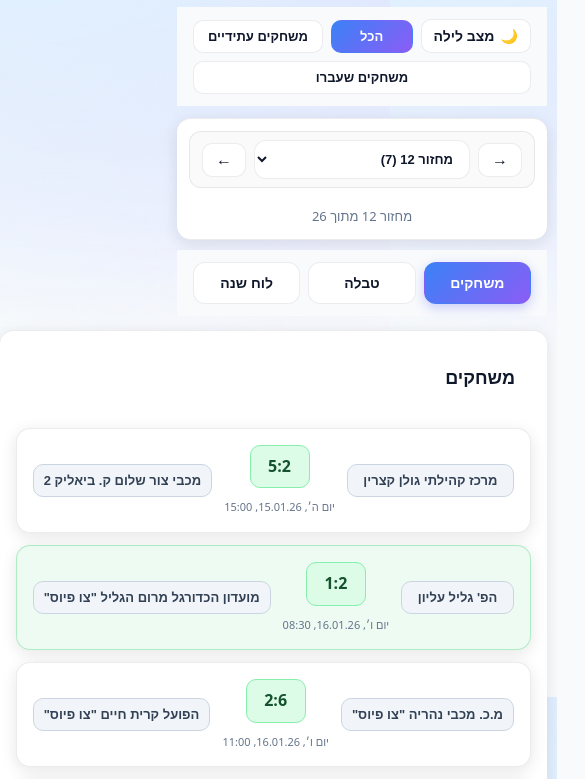
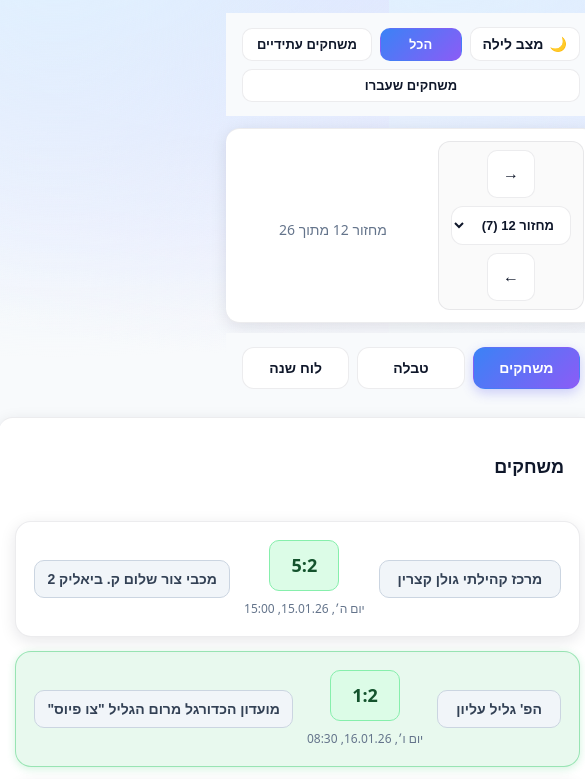
Before and after one commit to mozesor/Galil, a plain HTML site: page index.html in a window 390 px wide. Shown: the part 147-926 px from the top of the page, 585 px wide, since content can reach past the window. Drawn offline with Linux system fonts and the light colour scheme.

Commit message:
Update index.html

```diff
--- a/index.html
+++ b/index.html
@@ -522,100 +522,122 @@ td.scoreCell{text-align:center;}
 .gameCard{display:none;} /* only mobile */
 
 @media (max-width: 720px){
+  body{
+    padding: 0;
+    margin: 0;
+  }
   .wrap{
-    padding: 0 0 80px;
+    padding: 0;
+    margin: 0;
     max-width: 100%;
+    width: 100%;
   }
   .header{
     margin: 0;
-    padding: 20px 16px 16px;
+    padding: 24px 16px 18px;
     background: linear-gradient(135deg, #dbeafe 0%, #e0e7ff 100%);
+    width: 100%;
   }
   .header h1{
-    font-size:24px;
-    margin:0 0 8px;
+    font-size: 26px;
+    margin: 0 0 8px;
   }
   .header p{
-    font-size:13px;
-    margin:0;
-    line-height:1.4;
+    font-size: 13px;
+    margin: 0;
+    line-height: 1.5;
   }
 
   .topBar{
-    padding: 12px 16px;
+    padding: 14px 16px;
+    margin: 0;
     background: #f8fafc;
+    width: 100%;
     flex-direction: row;
-    gap: 8px;
+    gap: 10px;
     flex-wrap: wrap;
   }
   .filterGroup{
     width: 100%;
     justify-content: stretch;
-    gap: 6px;
+    gap: 8px;
   }
   .filterBtn{
     flex: 1;
-    padding: 10px 8px;
-    font-size: 12px;
+    padding: 11px 10px;
+    font-size: 13px;
     white-space: nowrap;
   }
   .themeToggle{
-    padding: 10px 14px;
-    font-size: 13px;
+    padding: 11px 16px;
+    font-size: 14px;
   }
 
   #errorBox{
-    margin: 12px 16px;
+    margin: 14px 16px;
     border-radius: 12px;
   }
 
   .controls{
-    padding: 16px;
+    padding: 18px 16px;
     margin: 0;
     border-radius: 0;
     border-left: none;
     border-right: none;
+    width: 100%;
   }
   .controlsRow{
     justify-content: center;
-    gap: 10px;
+    gap: 12px;
+    flex-wrap: nowrap;
   }
   .roundBox{
-    padding: 10px 14px;
-    gap: 10px;
+    padding: 12px 16px;
+    gap: 12px;
     flex: 1;
     max-width: 100%;
+    display: flex;
+    align-items: center;
+    justify-content: space-between;
   }
   .iconBtn{
     padding: 12px 16px;
-    font-size: 18px;
-    min-width: 44px;
+    font-size: 20px;
+    min-width: 48px;
+    height: 48px;
+    display: flex;
+    align-items: center;
+    justify-content: center;
   }
   .select{
-    min-width: 180px;
+    min-width: 0;
     flex: 1;
+    font-size: 15px;
+    padding: 12px 16px;
+  }
+  .sub{
     font-size: 14px;
-    padding: 12px 14px;
-  }
-  .sub{
-    font-size: 13px;
-    margin-top: 8px;
+    margin-top: 10px;
+    text-align: center;
   }
 
   .tabs{
-    gap: 6px;
+    gap: 8px;
     margin: 0;
-    padding: 12px 16px;
+    padding: 14px 16px;
     background: #f8fafc;
+    width: 100%;
   }
   .tabBtn{
     padding: 14px 12px;
-    font-size: 14px;
+    font-size: 15px;
     flex: 1;
   }
 
   .grid{
     padding: 0;
+    margin: 0;
+    width: 100%;
   }
 
   .card{
@@ -623,33 +645,36 @@ td.scoreCell{text-align:center;}
     border-left: none;
     border-right: none;
     margin: 0;
+    width: 100%;
   }
 
   .panelTitle{
-    font-size: 18px;
-    padding: 16px 16px 12px;
+    font-size: 20px;
+    padding: 18px 16px 14px;
     margin: 0;
   }
 
   /* Switch to cards view on mobile */
-  .gamesTable{display:none;}
+  .gamesTable{display: none;}
   .gamesCards{
     display: block;
-    padding: 0 16px 16px;
+    padding: 0 16px 20px;
+    width: 100%;
   }
   .gamesCards .gameCard{
     display: block;
-    margin: 12px 0;
-    padding: 16px;
+    margin: 14px 0;
+    padding: 18px;
     border: 1px solid var(--border);
-    border-radius: 14px;
-    background: #fff;
+    border-radius: 16px;
+    background: var(--card);
     box-shadow: var(--shadow);
     transition: all 0.2s ease;
   }
   .gamesCards .gameCard.hl{
-    background: rgba(34,197,94,0.08);
-    border-color: rgba(34,197,94,0.3);
+    background: rgba(34,197,94,0.1);
+    border-color: rgba(34,197,94,0.4);
+    box-shadow: 0 2px 8px rgba(34,197,94,0.2);
   }
   .gamesCards .gameCard:active{
     transform: scale(0.98);
@@ -657,7 +682,7 @@ td.scoreCell{text-align:center;}
   .gcRow{
     display: grid;
     grid-template-columns: 1fr auto 1fr;
-    gap: 12px;
+    gap: 14px;
     align-items: center;
   }
   .gcTeam{
@@ -671,27 +696,27 @@ td.scoreCell{text-align:center;}
     max-width: 100%;
     width: 100%;
     text-align: center;
-    font-size: 13px;
-    padding: 8px 10px;
+    font-size: 14px;
+    padding: 9px 12px;
     word-break: break-word;
+    line-height: 1.3;
   }
   .gcScore{
     text-align: center;
     display: flex;
     flex-direction: column;
     align-items: center;
-    gap: 6px;
+    gap: 8px;
   }
   .gcScore .scoreBadge{
-    font-size: 16px;
+    font-size: 18px;
     font-weight: 900;
-    padding: 8px 12px;
-    min-width: 60px;
+    padding: 10px 14px;
+    min-width: 70px;
   }
   .matchMeta{
     color: var(--muted);
-    font-size: 11px;
-    margin-top: 4px;
+    font-size: 12px;
     white-space: nowrap;
   }
   .teamName.winner{
@@ -709,19 +734,20 @@ td.scoreCell{text-align:center;}
     border-left: none;
     border-right: none;
     overflow-x: auto;
+    width: 100%;
   }
   th, td{
-    padding: 12px 8px;
+    padding: 14px 10px;
+    font-size: 14px;
+  }
+  .teamLink{
+    padding: 7px 11px;
     font-size: 13px;
   }
-  .teamLink{
-    padding: 6px 10px;
-    font-size: 13px;
-  }
   .scoreBadge{
-    padding: 6px 10px;
-    min-width: 50px;
-    font-size: 13px;
+    padding: 7px 11px;
+    min-width: 55px;
+    font-size: 14px;
   }
 }
 
@@ -729,8 +755,8 @@ td.scoreCell{text-align:center;}
 .modalOverlay{
   position: fixed;
   inset: 0;
-  background: rgba(15,23,42,0.6);
-  backdrop-filter: blur(4px);
+  background: rgba(15,23,42,0.95);
+  backdrop-filter: blur(8px);
   display: none;
   align-items: center;
   justify-content: center;
```
